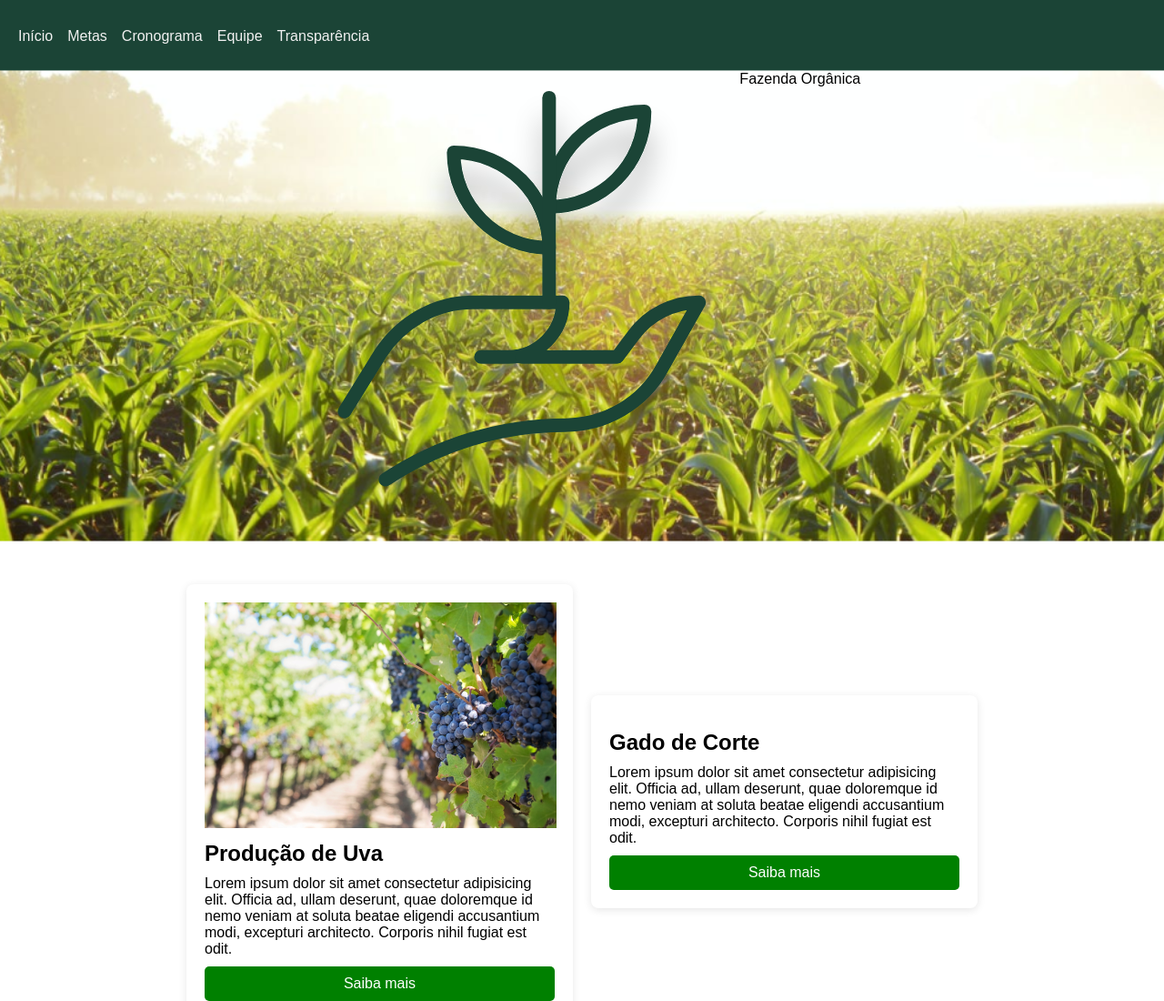
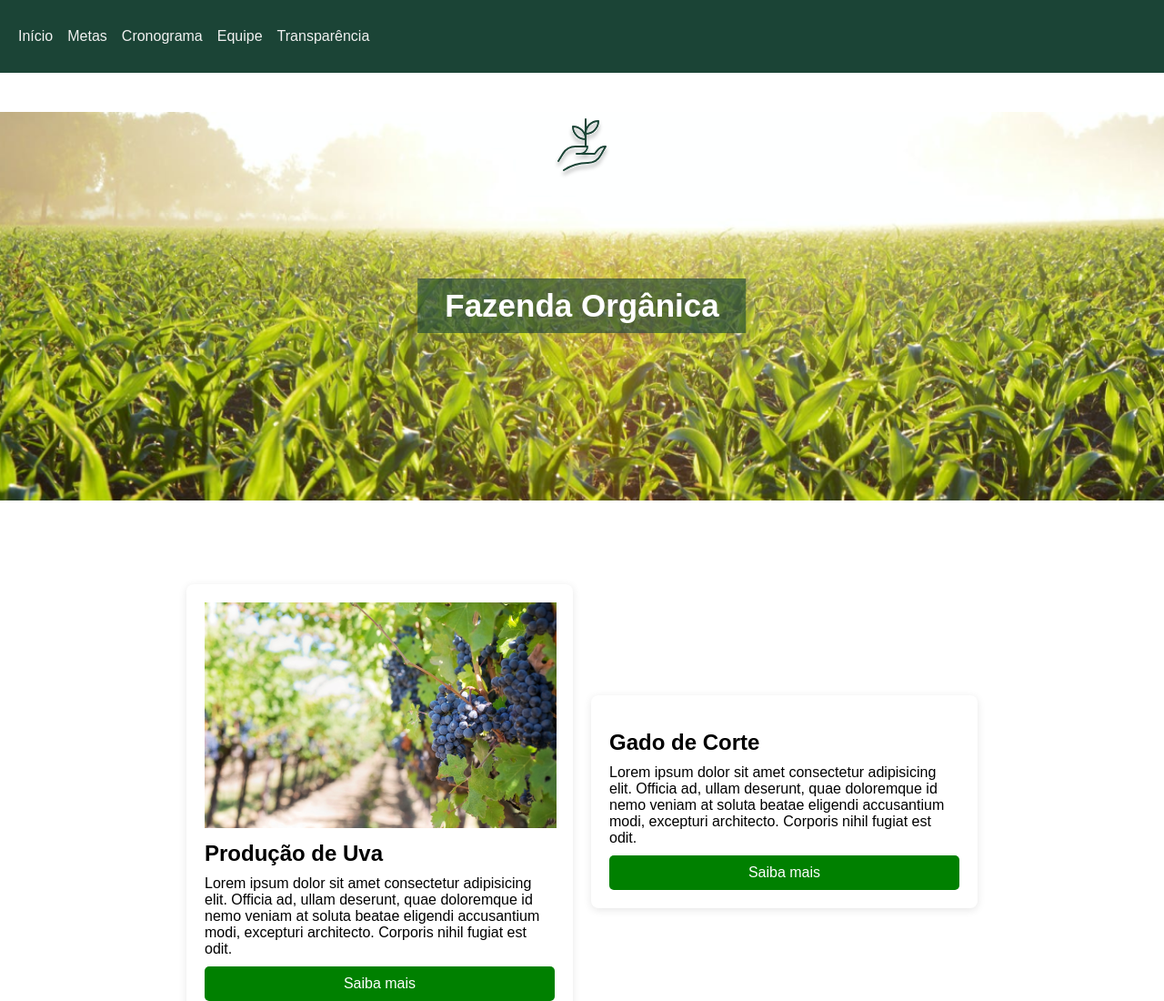
Before and after one commit to vximoraes/fazenda, a plain HTML site: page index.html in a window 1280 px wide. Shown: the top 1100 px of the page at 91% size. Drawn offline with Linux system fonts and the light colour scheme.

Commit message:
Refactor header styles for improved layout and alignment

```diff
--- a/assets/css/style.css
+++ b/assets/css/style.css
@@ -16,20 +16,33 @@ body {
 }
 
 header {
+    position: relative;
     display: flex;
     justify-content: center;
+    align-items: center;
     height: 512px;
     background: url(../images/image\ 9.png) no-repeat center/cover;
-    scale: 101%;
+    background-size: 120%;
     margin-bottom: 50px;
 }
 
-.image-header {
-    width: 310px;
-    object-fit: contain;
-    position: relative;
+.header-icon {
+    width: 64px;
+    height: 69px;
+    margin-bottom: 350px;
+}
+
+.header-texto {
+    position: absolute;
     top: 50%;
-    transform: translateY(-50%);
+    left: 50%;
+    transform: translate(-50%, -50%);
+    color: #fff;
+    font-size: 35px;
+    font-weight: bold;
+    background-color: #1b44369f;
+    padding: 10px 30px;
+    text-align: center;
 }
 
 nav {
```
